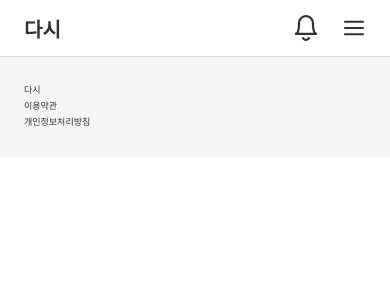
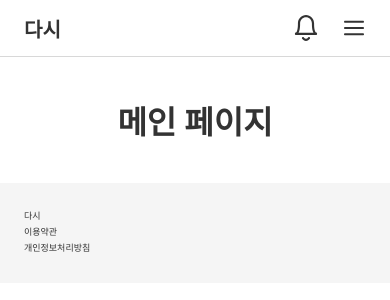
Before and after one commit to teyeong/Gamja-Frontend, a React (Create React App) app: page / in a window 390 px wide. Shown: the top 300 px of the page. Built offline with nearby package versions, Linux system fonts and the light colour scheme; a web font is replaced by a local one.

Commit message:
feat: publish responsive title

```diff
--- /dev/null
+++ b/src/components/_common/Title.tsx
@@ -0,0 +1,7 @@
+import React from 'react';
+
+const Title = () => {
+  return <div className="title">메인 페이지</div>;
+};
+
+export default Title;
--- a/src/components/mainpage/Main.tsx
+++ b/src/components/mainpage/Main.tsx
@@ -1,4 +1,5 @@
+import Title from 'components/_common/Title';
 const Main = () => {
-  return <></>;
+  return <Title />;
 };
 export default Main;
--- /dev/null
+++ b/src/scss/components/_title.scss
@@ -0,0 +1,12 @@
+.title {
+  text-align: center;
+  font-weight: 600;
+  @include mobile {
+    font-size: 3.2rem;
+    margin: 4rem 0rem;
+  }
+  @include pc {
+    font-size: 4.8rem;
+    margin: 8rem 0rem;
+  }
+}
--- a/src/scss/main.scss
+++ b/src/scss/main.scss
@@ -4,6 +4,7 @@
 @import 'base/reset';
 
 @import 'components/button';
+@import 'components/title';
 
 @import 'layout/header';
 @import 'layout/footer';
```
